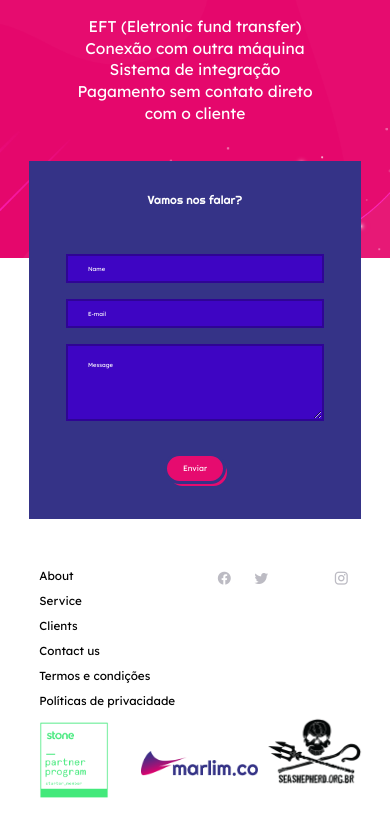
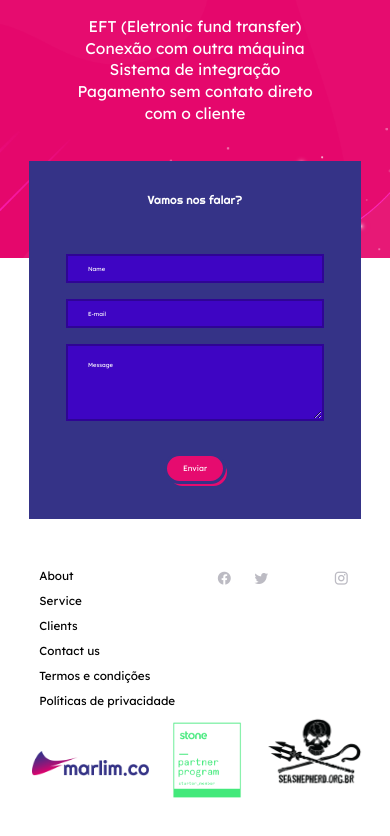
Before and after one commit to herenow/home-marlin, a React (Create React App) app: page / in a window 390 px wide. Shown: the part 1426-2262 px from the top of the page. Built offline with nearby package versions, Linux system fonts and the light colour scheme.

Commit message:
Change elements order for mobile footer

```diff
--- a/src/assets/styles/components/_footer.scss
+++ b/src/assets/styles/components/_footer.scss
@@ -139,7 +139,7 @@
     }
 
     &__box {
-      order: 4;
+      order: 3;
       align-self: flex-end;
       flex: 1 1 24% !important;
 
@@ -187,7 +187,7 @@
     }
 
     &__stone {
-      order: 3;
+      order: 4;
       flex: 1 1 20% !important;
 
       img {
```
